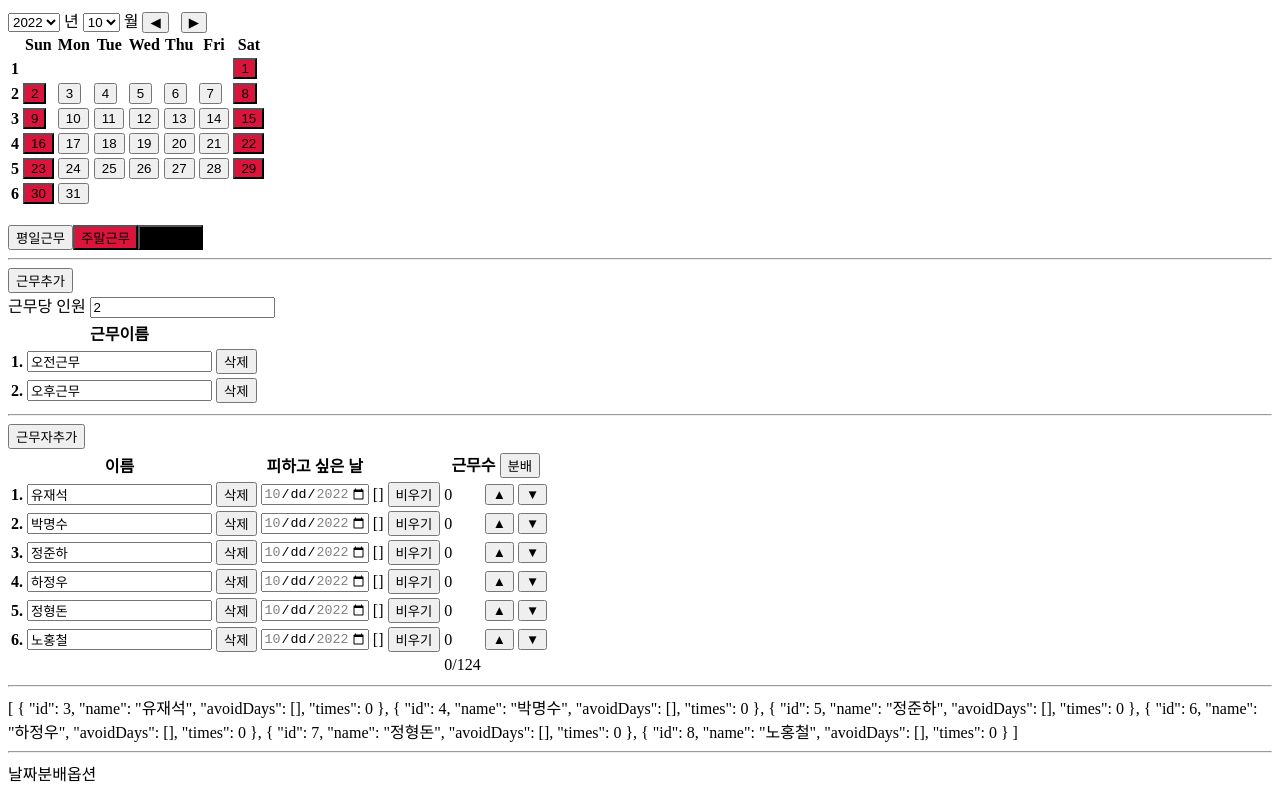
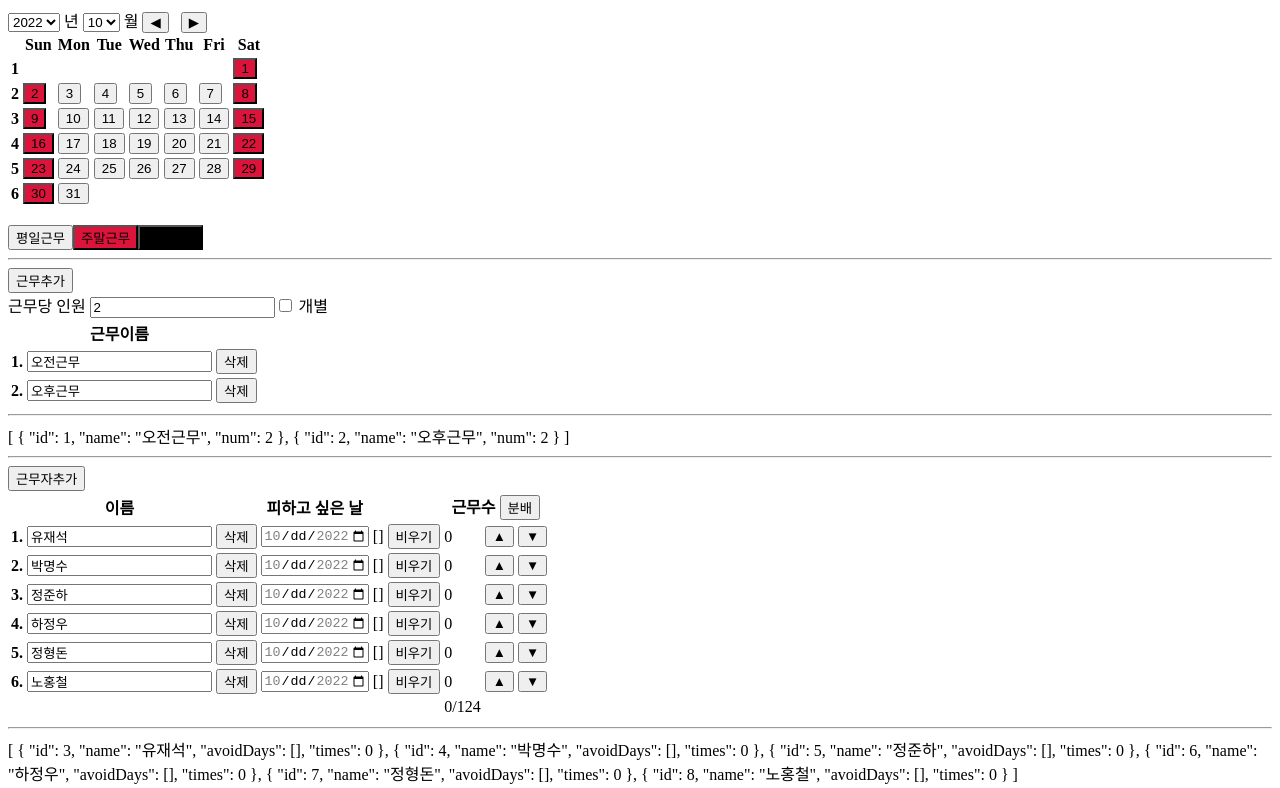
Before and after one commit to woajun/schedule-divider, a Vue app: page / in a window 1280 px wide. Shown: the top 788 px of the page. Built offline with nearby package versions, Linux system fonts and the light colour scheme.

Commit message:
individual

```diff
--- a/src/App.vue
+++ b/src/App.vue
@@ -46,6 +46,8 @@ const total = computed(
   <hr>
   <SpecifyShifts @shifts="setShifts" />
   <hr>
+  {{ shifts }}
+  <hr>
   <SpecifyWorker
     :year="workdays.year"
     :month="workdays.month"
--- a/src/components/SpecifyShifts/SpecifyShifts.vue
+++ b/src/components/SpecifyShifts/SpecifyShifts.vue
@@ -1,5 +1,7 @@
 <script lang="ts" setup>
-import { reactive, ref, watchEffect } from 'vue';
+import {
+  reactive, ref, watch, watchEffect,
+} from 'vue';
 import type { Shift } from '@/interfaces';
 import { newID } from '../helper';
 
@@ -38,6 +40,18 @@ watchEffect(() => {
     return e;
   }));
 });
+
+const individual = ref(false);
+
+watch(individual, (v) => {
+  if (!v) {
+    shifts.map((e) => {
+      e.num = perShift.value;
+      return e;
+    });
+  }
+});
+
 </script>
 <template>
   <div>
@@ -48,7 +62,11 @@ watchEffect(() => {
   <div>
     <label>
       근무당 인원
-      <input v-model="perShift" type="number">
+      <input v-model="perShift" type="number" :disabled="individual">
+    </label>
+    <label>
+      <input v-model="individual" type="checkbox" />
+      개별
     </label>
   </div>
   <table>
@@ -67,6 +85,9 @@ watchEffect(() => {
             삭제
           </button>
         </td>
+        <td v-show="individual">
+          <input v-model="shift.num" type="number">
+        </td>
       </tr>
     </tbody>
   </table>
```
